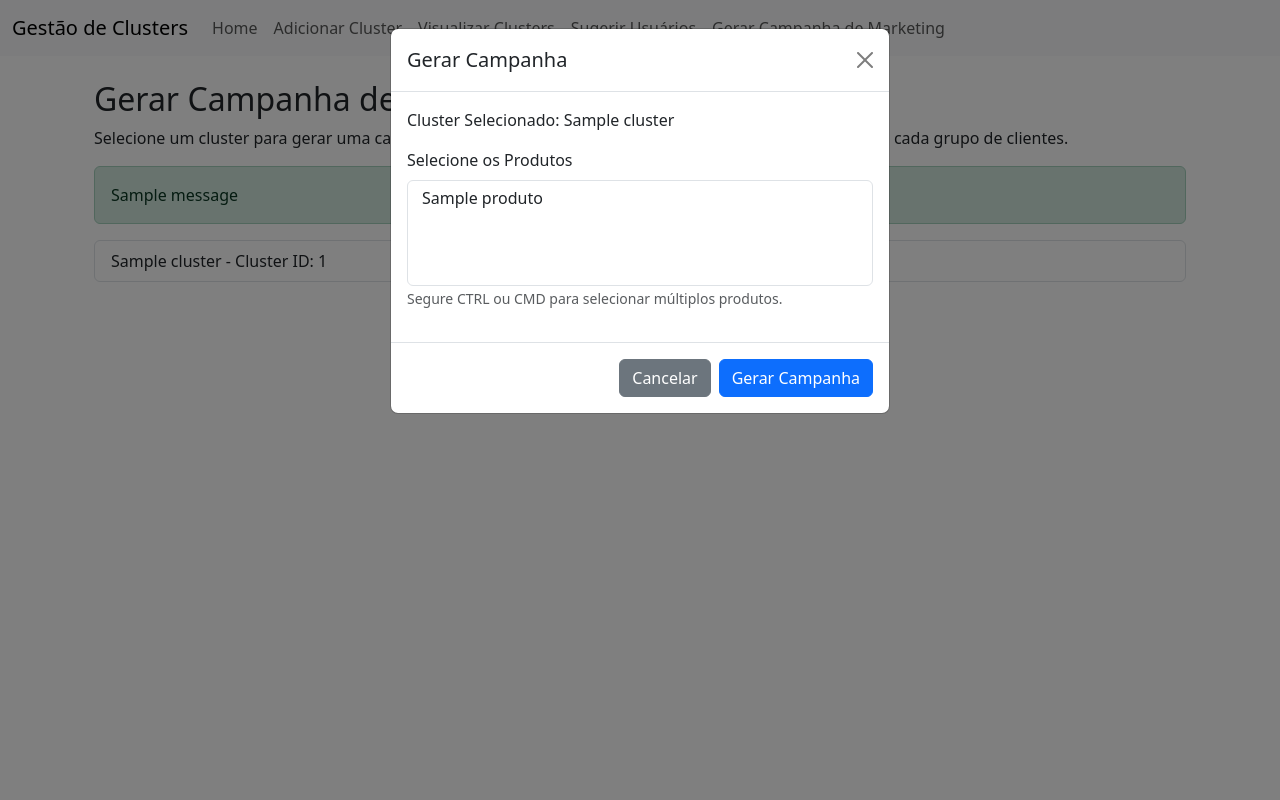
After one commit to tomgoncalvs/Challenge-IA-IOT-Sprint-4, a Flask app: template templates/gerar_campanha.html in a window 1280 px wide, after a click that opens the changed part. The commit adds this page. Run offline with Flask 3, Linux system fonts and the light colour scheme; the template is opened without the code that fills it: most values are stand-ins (such as "Sample title", 1, 10 or a date in 2020); one stand-in notice (Sample message) is shown.

Commit message:
Refactor navigation links and add marketing campaign feature

```diff
--- a/templates/base.html
+++ b/templates/base.html
@@ -26,7 +26,10 @@
                         <a class="nav-link" href="{{ url_for('view_clusters') }}">Visualizar Clusters</a>
                     </li>
                     <li class="nav-item">
-                        <a class="nav-link" href="{{ url_for('update_cluster') }}">Sugerir Usuários</a>
+                        <a class="nav-link" href="{{ url_for('sugerir_clusters') }}">Sugerir Usuários</a>
+                    </li>
+                    <li class="nav-item">
+                        <a class="nav-link" href="{{ url_for('gerar_campanha') }}">Gerar Campanha de Marketing</a>
                     </li>
                 </ul>
             </div>
--- /dev/null
+++ b/templates/gerar_campanha.html
@@ -0,0 +1,139 @@
+{% extends "base.html" %}
+
+{% block content %}
+<div class="container">
+    <h2>Gerar Campanha de Marketing</h2>
+    <p>Selecione um cluster para gerar uma campanha personalizada baseada nos produtos recomendados para cada grupo de clientes.</p>
+
+    <!-- Mensagens de Sucesso ou Erro -->
+    {% with messages = get_flashed_messages(with_categories=true) %}
+    {% if messages %}
+    <div class="mt-3">
+        {% for category, message in messages %}
+        <div class="alert alert-{{ category }}" role="alert">
+            {{ message }}
+        </div>
+        {% endfor %}
+    </div>
+    {% endif %}
+    {% endwith %}
+
+    <!-- Lista de Clusters com Botão para Abrir o Modal -->
+    <div class="list-group mb-3">
+        {% for cluster in clusters %}
+        <button type="button" class="list-group-item list-group-item-action" data-bs-toggle="modal"
+            data-bs-target="#campanhaModal" data-cluster-id="{{ cluster.cluster_id }}"
+            data-cluster-nome="{{ cluster.nome }}" data-produtos="{{ cluster.produtos | join(',') }}">
+            {{ cluster.nome }} - Cluster ID: {{ cluster.cluster_id }}
+        </button>
+        {% endfor %}
+    </div>
+
+    <!-- Modal para Seleção de Produtos e Geração de Campanha -->
+    <div class="modal fade" id="campanhaModal" tabindex="-1" aria-labelledby="campanhaModalLabel" aria-hidden="true">
+        <div class="modal-dialog">
+            <div class="modal-content">
+                <div class="modal-header">
+                    <h5 class="modal-title" id="campanhaModalLabel">Gerar Campanha</h5>
+                    <button type="button" class="btn-close" data-bs-dismiss="modal" aria-label="Close"></button>
+                </div>
+                <form id="campanhaForm" method="POST">
+                    <div class="modal-body">
+                        <input type="hidden" id="cluster_id" name="cluster_id">
+                        <p id="cluster_nome"></p>
+                        <div class="mb-3">
+                            <label for="produtos" class="form-label">Selecione os Produtos</label>
+                            <select class="form-select" id="produtos" name="produtos" multiple required>
+                                <!-- Produtos serão preenchidos pelo JavaScript -->
+                            </select>
+                            <small class="form-text text-muted">Segure CTRL ou CMD para selecionar múltiplos produtos.</small>
+                        </div>
+                        <!-- Exibição da Campanha Gerada -->
+                        <div id="loadingIndicator" class="text-center d-none">
+                            <div class="spinner-border text-primary" role="status">
+                                <span class="visually-hidden">Gerando campanha...</span>
+                            </div>
+                            <p>Gerando campanha...</p>
+                        </div>
+                        <div id="campanhaResult" class="mt-3 d-none">
+                            <h6>Campanha Gerada</h6>
+                            <p id="campanhaText" class="alert alert-info text-pre-wrap"></p>
+                        </div>
+                    </div>
+                    <div class="modal-footer">
+                        <button type="button" class="btn btn-secondary" data-bs-dismiss="modal">Cancelar</button>
+                        <button type="button" id="generateCampaignButton" class="btn btn-primary">Gerar Campanha</button>
+                    </div>
+                </form>
+            </div>
+        </div>
+    </div>
+</div>
+
+<script>
+    // Preenchimento do modal com dados do cluster selecionado
+    const campanhaModal = document.getElementById('campanhaModal');
+    campanhaModal.addEventListener('show.bs.modal', function (event) {
+        const button = event.relatedTarget;
+        const clusterId = button.getAttribute('data-cluster-id');
+        const clusterNome = button.getAttribute('data-cluster-nome');
+        const produtosLista = button.getAttribute('data-produtos').split(',');
+
+        // Definir valores no modal
+        document.getElementById('cluster_id').value = clusterId;
+        document.getElementById('cluster_nome').textContent = `Cluster Selecionado: ${clusterNome}`;
+
+        // Limpar produtos anteriores e adicionar os novos do cluster
+        const produtosSelect = document.getElementById('produtos');
+        produtosSelect.innerHTML = '';
+        produtosLista.forEach(produto => {
+            const option = document.createElement('option');
+            option.value = produto.trim();
+            option.textContent = produto.trim();
+            produtosSelect.appendChild(option);
+        });
+
+        // Esconder a exibição anterior da campanha e do indicador de loading
+        document.getElementById('campanhaResult').classList.add('d-none');
+        document.getElementById('loadingIndicator').classList.add('d-none');
+    });
+
+    // Função para gerar a campanha via AJAX
+    document.getElementById('generateCampaignButton').addEventListener('click', function () {
+        const clusterId = document.getElementById('cluster_id').value;
+        const produtosSelect = document.getElementById('produtos');
+        const produtos = Array.from(produtosSelect.selectedOptions).map(option => option.value);
+
+        // Mostrar o indicador de loading
+        document.getElementById('loadingIndicator').classList.remove('d-none');
+
+        fetch("{{ url_for('gerar_campanha') }}", {
+            method: "POST",
+            headers: {
+                "Content-Type": "application/json"
+            },
+            body: JSON.stringify({ cluster_id: clusterId, produtos: produtos })
+        })
+            .then(response => response.json())
+            .then(data => {
+                const campanhaResult = document.getElementById('campanhaResult');
+                const campanhaText = document.getElementById('campanhaText');
+                document.getElementById('loadingIndicator').classList.add('d-none');
+
+                if (data.success) {
+                    campanhaResult.classList.remove('d-none');
+                    campanhaText.innerHTML = data.campanha.replace(/\n/g, '<br>');  // Formatação para quebra de linha
+                } else {
+                    campanhaResult.classList.remove('d-none');
+                    campanhaText.textContent = "Erro ao gerar a campanha: " + data.error;
+                }
+            })
+            .catch(error => {
+                console.error("Erro ao gerar a campanha:", error);
+                alert("Ocorreu um erro ao gerar a campanha. Tente novamente.");
+                document.getElementById('loadingIndicator').classList.add('d-none');
+            });
+    });
+</script>
+
+{% endblock %}
--- a/templates/view_clusters.html
+++ b/templates/view_clusters.html
@@ -9,7 +9,7 @@
                 <th>Cluster ID</th>
                 <th>Nome do Cluster</th>
                 <th>Ticket Médio</th>
-                <th>Intervalo de Dias</th>
+                <th>Intervalo de compra</th>
                 <th>Número de Usuários</th>
                 <th>Ações</th>
             </tr>
@@ -19,8 +19,8 @@
             <tr>
                 <td>{{ cluster.cluster_id }}</td>
                 <td>{{ cluster.nome }}</td>
-                <td>{{ cluster.ticket_medio }}</td>
-                <td>{{ cluster.intervalo_dias }}</td>
+                <td>R$ {{ cluster.ticket_medio }}</td>
+                <td>{{ cluster.intervalo_dias }} dias</td>
                 <td>{{ cluster.num_usuarios }}</td>
                 <td>
                     <button class="btn btn-primary" onclick="openEditModal({{ cluster.cluster_id }}, '{{ cluster.nome }}')">Editar Nome</button>
```
Also changed, not shown: templates/suggest_users.html (+52 -13 lines).
